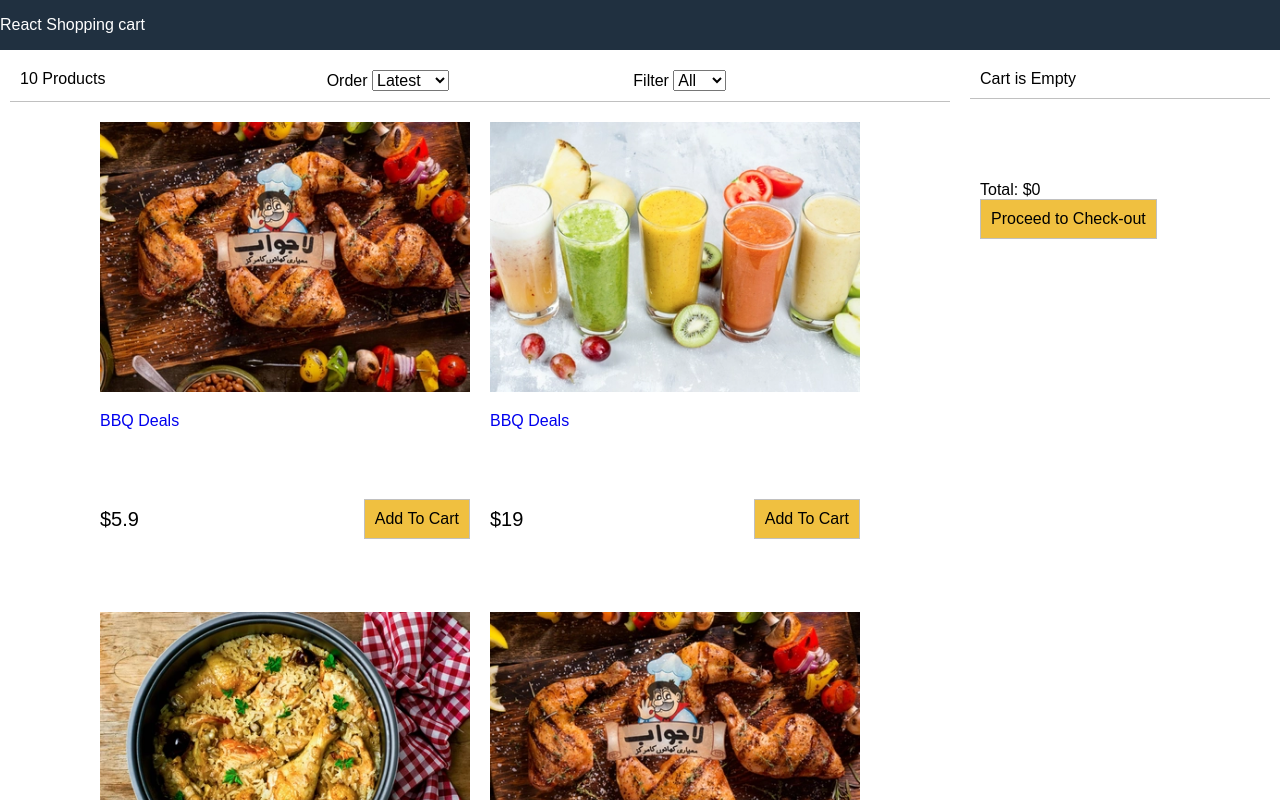
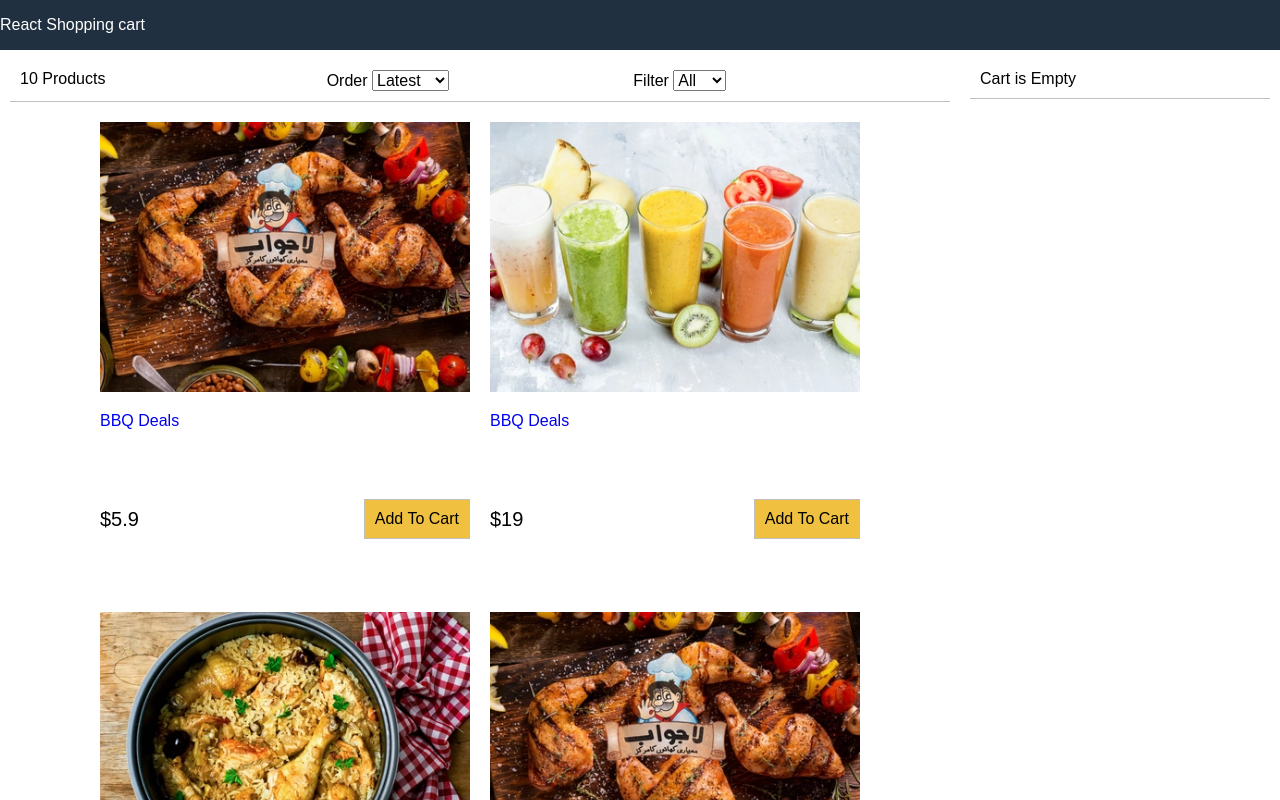
Before and after one commit to Hamza-Liaqat1/react-redux-shopping-cart, a React (Create React App) app: page / in a window 1280 px wide. Shown: the top 800 px of the page. Built offline with nearby package versions, Linux system fonts and the light colour scheme.

Commit message:
if cart is empty proceed button and total ampont label should be hidden

```diff
--- a/src/components/Cart.js
+++ b/src/components/Cart.js
@@ -32,6 +32,7 @@ export default class Cart extends Component {
                         ))}
                     </ul>
                 </div>
+                {cartItems.length!==0 && (
                 <div className="cart">
                     <div className="total">
                         <div>
@@ -41,6 +42,7 @@ export default class Cart extends Component {
                          <button className="button primary">Proceed to Check-out </button>
                     </div>
                 </div>
+                )}
             </div>
         )
     }
```
